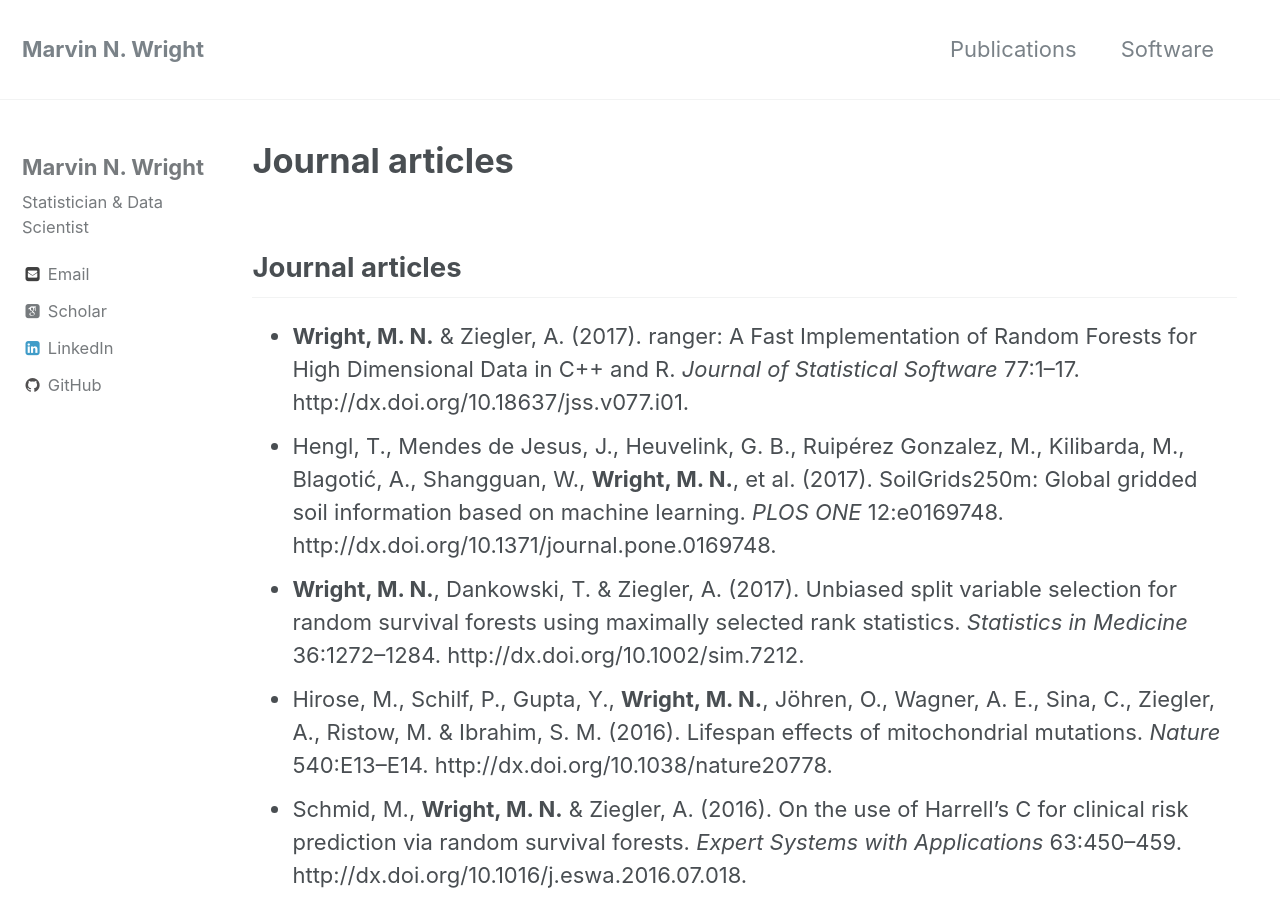
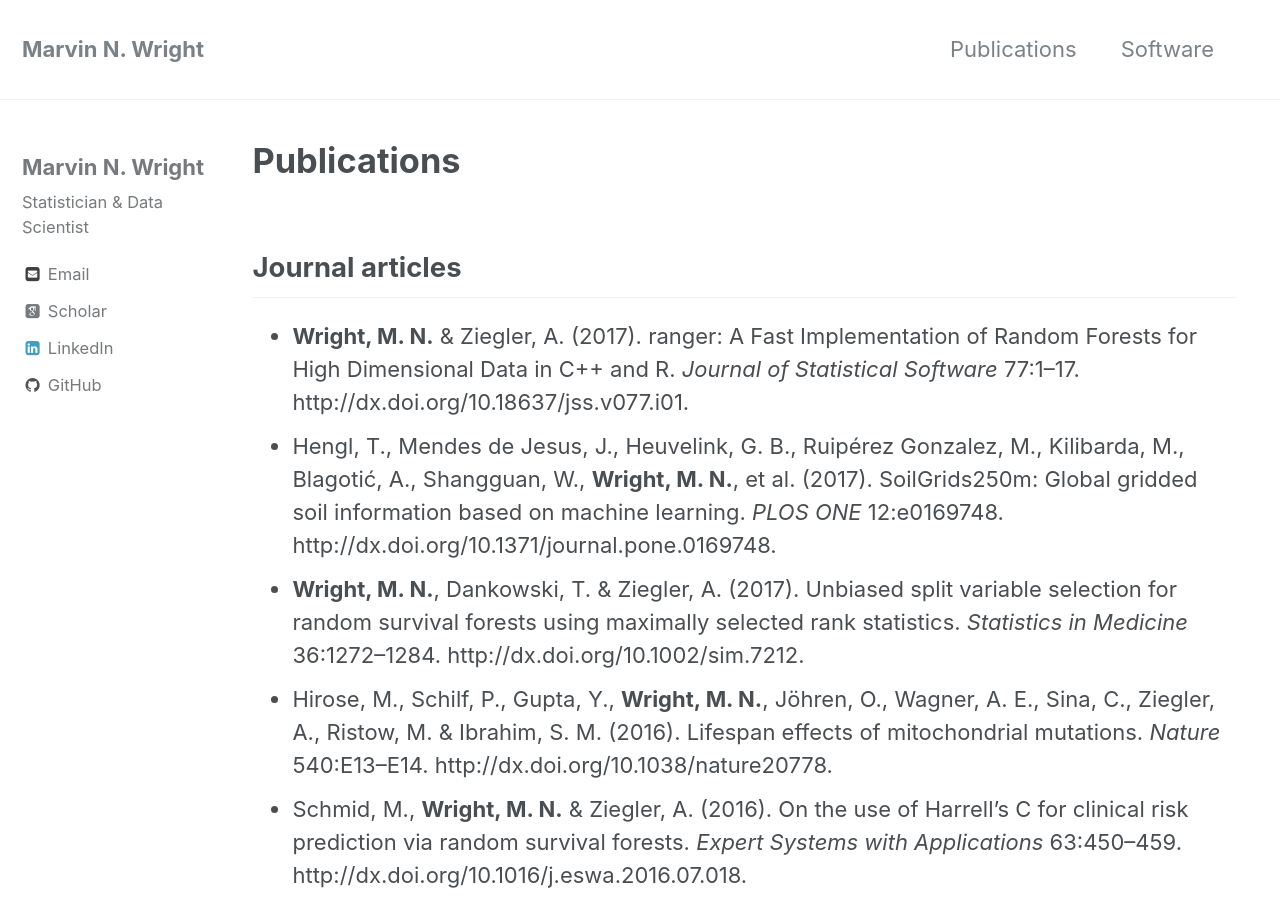
Before and after one commit to mnwright/mnwright.github.io, a Jekyll site: the page built from _pages/publications.md, in a window 1280 px wide and 900 px high. Built offline with Jekyll 4.4.1, drawn with Linux system fonts in a browser that asks for light colours; some web fonts are replaced; our own code applies the rules of GitHub Pages for plain Markdown files.

Commit message:
page titles

```diff
--- a/_pages/publications.md
+++ b/_pages/publications.md
@@ -1,4 +1,5 @@
 ---
+title: Publications
 permalink: /publications/
 ---
 
```
Also changed, not shown: _pages/software.md (+1 -0 lines).
